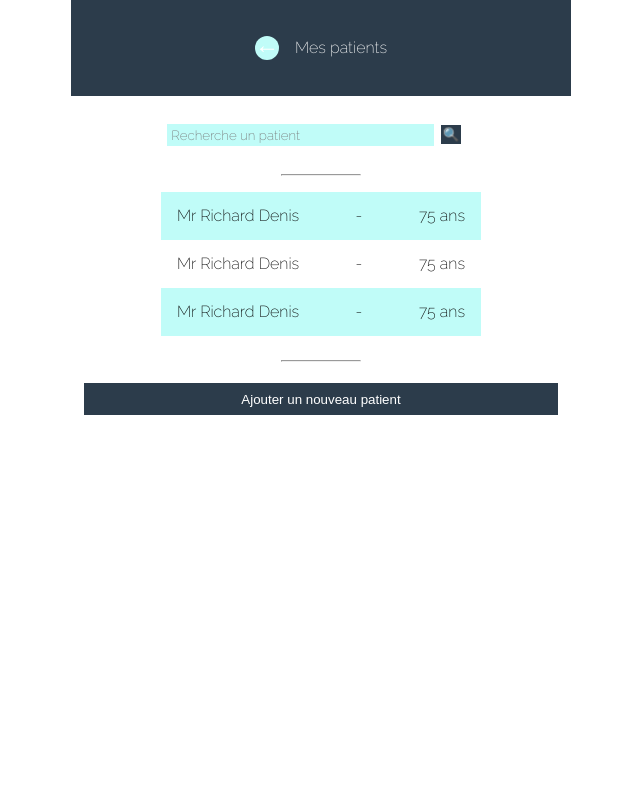
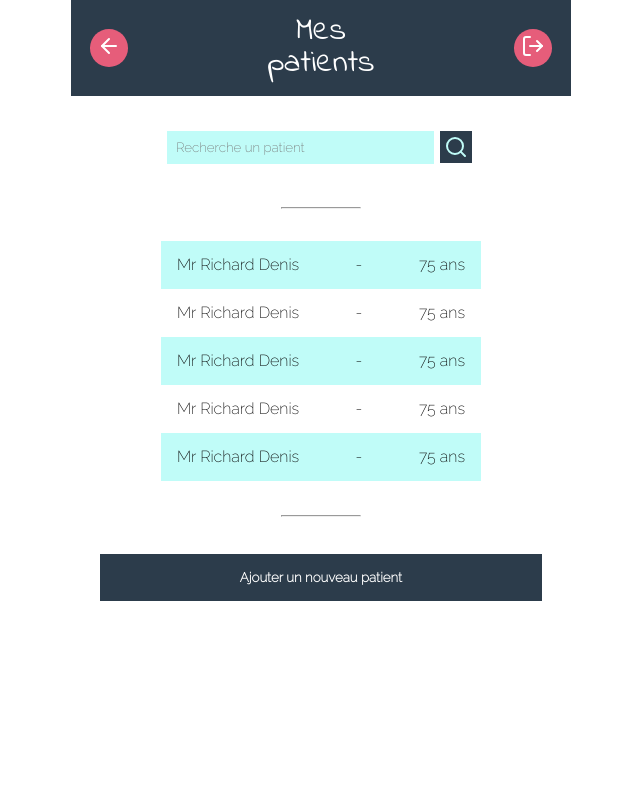
Before and after one commit to vincentlevionnais/projet-onurse-frontend, a React app: page /patients in a window 1280 px wide. Shown: the whole page, without its empty margins (319-959 px from the left). Built offline with nearby package versions, Linux system fonts and the light colour scheme.

Commit message:
add Link balise on link of PatientList Component

```diff
--- a/src/components/Home/home.scss
+++ b/src/components/Home/home.scss
@@ -13,8 +13,12 @@
   position: relative;
 
   .header-infos {
+    display: flex;
+    flex-direction: column;
+    align-items: center;
     .header-title {
       font-size: 2em;
+      width: 100%;
     }
     .date {
       display: flex;
@@ -22,6 +26,7 @@
       justify-content: space-around;
       time {
         font-size: 1.5em;
+        margin-right: 1em;
       }
     }
   }
--- a/src/components/Home/index.js
+++ b/src/components/Home/index.js
@@ -1,7 +1,7 @@
 import React from 'react';
 import { Link } from 'react-router-dom';
 import { LogOut } from 'react-feather';
-import logo from "../../assets/images/LOGO-V2.png"
+import logo from "../../assets/images/LOGO-V3.png"
 import './home.scss';
 
 const Home = () => {
--- a/src/components/PatientCard/index.js
+++ b/src/components/PatientCard/index.js
@@ -1,7 +1,6 @@
 import React from 'react';
-import { Link } from 'react-router-dom';
+import { Link, MemoryRouter } from 'react-router-dom';
 import { ArrowLeft, LogOut } from 'react-feather';
-
 import CivilStatus from './CivilStatus';
 import Pathologies from './Pathologies';
 import Visit from './Visit';
@@ -12,7 +11,7 @@ const PatientCard = () => (
   <>
     <header className="header">
       <Link
-        to={window.history.back()}
+        to="/"
         className="home-button"
       >
         <ArrowLeft />
--- a/src/components/PatientsList/PatientSmall.js
+++ b/src/components/PatientsList/PatientSmall.js
@@ -6,7 +6,15 @@ const PatientSmall = () => (
   <article className="patient-small">
 
     <div className="patient-small-content">
-      <h2><a href="">Mr Richard Denis</a></h2>
+      <h2>
+        <Link
+          to="/patients/10"
+          className="patient-small-link"
+        >
+          Mr Richard Denis
+        </Link>
+
+      </h2>
       <p>-</p>
       <p>75 ans</p>
     </div>
--- a/src/components/PatientsList/index.js
+++ b/src/components/PatientsList/index.js
@@ -1,25 +1,54 @@
 import React from 'react';
-
+import { Link } from 'react-router-dom';
+import { ArrowLeft, LogOut, Search } from 'react-feather';
 import PatientSmall from './PatientSmall';
 
 import './patientsList.scss';
 
 const PatientsList = () => (
-  <div className="home">
-    <div className="header">
-      <a href="javascript:history.go(-1)">&larr;</a>
-      <p>Mes patients</p>
+  <>
+    <header className="header">
+      <Link
+        to="/"
+        className="home-button"
+      >
+        <ArrowLeft />
+      </Link>
+      <div className="header-infos">
+        <h1 className="header-title">
+          Mes patients
+        </h1>
       </div>
+      <Link
+        to="/login"
+        className="logout-button"
+      >
+        <LogOut />
+      </Link>
+    </header>
+
+    <main className="main">
       <form className="searchPatient">
         <input
           type="text"
           placeholder="Recherche un patient"
         />
-      <button type="submit">&#128269;</button>
+        <button type="submit">
+          <Search />
+        </button>
       </form>
       <hr />
       <div className="patients-small">
 
+        <PatientSmall />
+        <PatientSmall />
+        <PatientSmall />
+        <PatientSmall />
+        <PatientSmall />
+        <PatientSmall />
+        <PatientSmall />
+        <PatientSmall />
+        <PatientSmall />
         <PatientSmall />
         <PatientSmall />
         <PatientSmall />
@@ -29,7 +58,9 @@ const PatientsList = () => (
       <hr />
 
       <button type="button">Ajouter un nouveau patient</button>
-  </div>
+    </main>
+
+  </>
 );
 
 export default PatientsList;
--- a/src/components/PatientsList/patientsList.scss
+++ b/src/components/PatientsList/patientsList.scss
@@ -1,37 +1,49 @@
 @use 'src/styles/vars';
 
-.home {
+.header {
+  width: 100%;
+  height: 6em;
+  background-color: vars.$darkBlue;
+  color: white;
+  font-family: vars.$titleFont;
+  text-align: center;
+  position: relative;
+
+  .home-button {
+    border-radius: 100%;
+    background-color: vars.$pink;
+    position: absolute;
+    left: 0;
+    margin-left: 2em;
+    padding: 0.5em 0.7em;
+    font-size: 0.6em;
+  }
+
+  .header-infos {
+    .header-title {
+      font-size: 2em;
+    }
+  }
+
+  .logout-button {
+    position: absolute;
+    right: 0;
+    margin-right: 2em;
+    background-color: vars.$pink;
+    padding: 0.5em 0.7em;
+    border-radius: 100%;
+    font-size: 0.6em;
+  }
+}
+
+.main {
+  padding: 1em;
   display: flex;
   flex-direction: column;
-
-  .header {
-    color: white;
-    background-color: vars.$darkBlue;
-    padding: 2em;
-    display: flex;
   justify-content: center;
-    align-items: center;
-
-
-    a {
-      font-size: x-large;
-      border-radius: 1em;
-      background-color: vars.$lightBlue;
-
-      left: 5em;
-    }
-
-    p {
-
-      font-family: vars.$contentFont;
-      padding-left: 1em;
-    }
-
-  }
-
   .searchPatient {
     margin-top: 1em;
-    margin-bottom: 0.5em;
+    margin-bottom: 1em;
     display: flex;
     justify-content: center;
     align-items: center;
@@ -41,17 +53,17 @@
       border-color: transparent;
       width: 20em;
       font-family: vars.$contentFont;
-
+      padding: 0.5em;
       color: vars.$darkBlue;
     }
 
     button {
       color: vars.$lightBlue;
-      margin-left: 0.5em;
+      margin-left: 2em;
       border-color: transparent;
       background-color: vars.$darkBlue;
-      padding:0;
-
+      padding:0.5em;
+      font-size: 0.2em;
     }
   }
 
@@ -59,15 +71,12 @@
     display: flex;
     justify-content: center;
     flex-flow: wrap;
+    height: 250px;
     margin-top: 0.5em;
-    margin-bottom: 1em;
+    overflow: auto;
 
     .patient-small {
       width: 20em;
-
-
-
-
 
       .patient-small-content {
         padding: 1em;
@@ -78,18 +87,13 @@
         h2 {
           font-family: vars.$contentFont;
           font-size: 1em;
-
         }
 
         p {
           font-family: vars.$contentFont;
-
-
         }
 
           .patient-small-link {
-            color: vars.$pink;
-
             &:hover {
               text-decoration: underline;
             }
@@ -109,13 +113,16 @@
   button {
     margin:1em;
     color: white;
-        padding: 0.5em;
+    padding: 1em;
     border-color: transparent;
     background-color: vars.$darkBlue;
+    font-family: vars.$contentFont;
+    font-weight: bold;
   }
+
   hr{
-        line-height: 1em;
     background-color: vars.$green;
     width: 5em;
+    margin: 1.5em auto;
   }
 }
```
Also changed, not shown: src/assets/images/LOGO-V3.png (added). Lines whose indentation alone changed are shown as unchanged.
